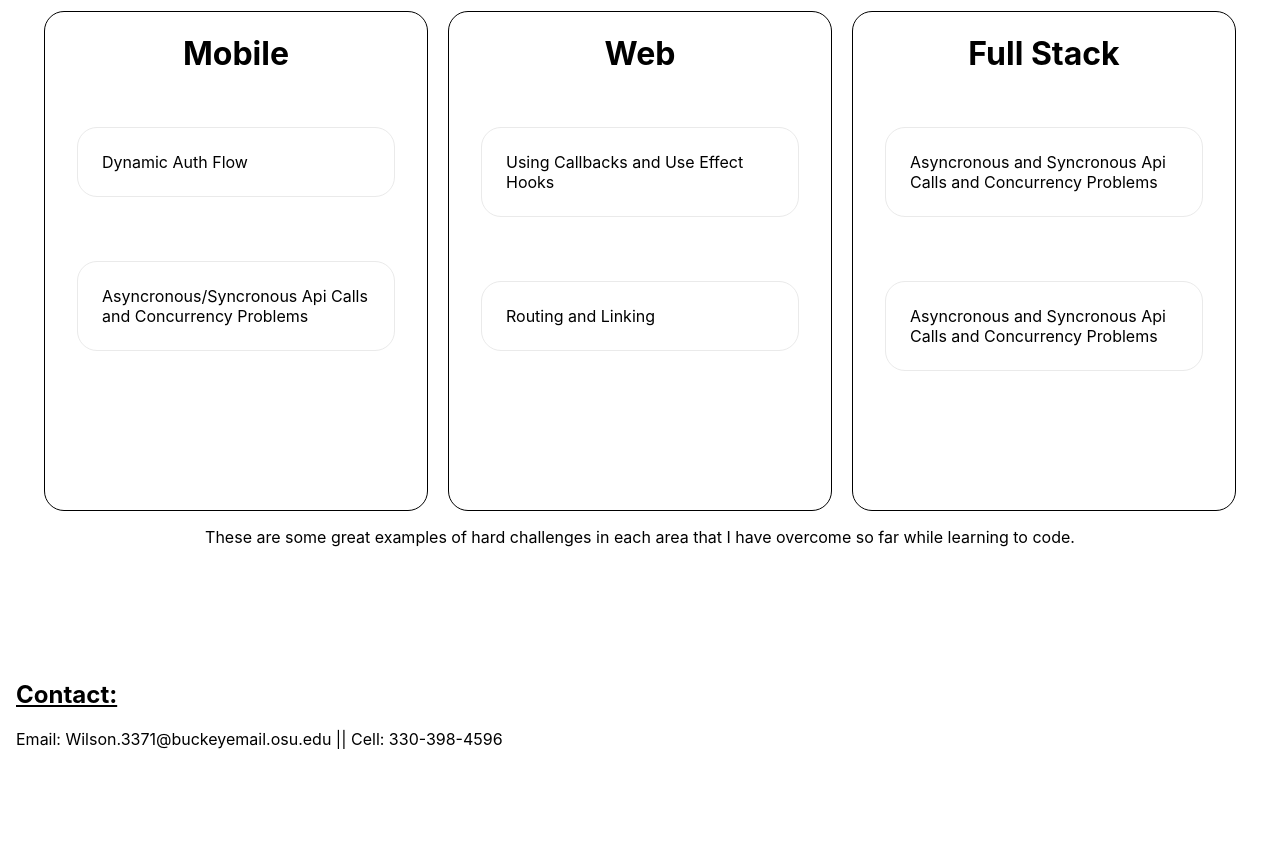
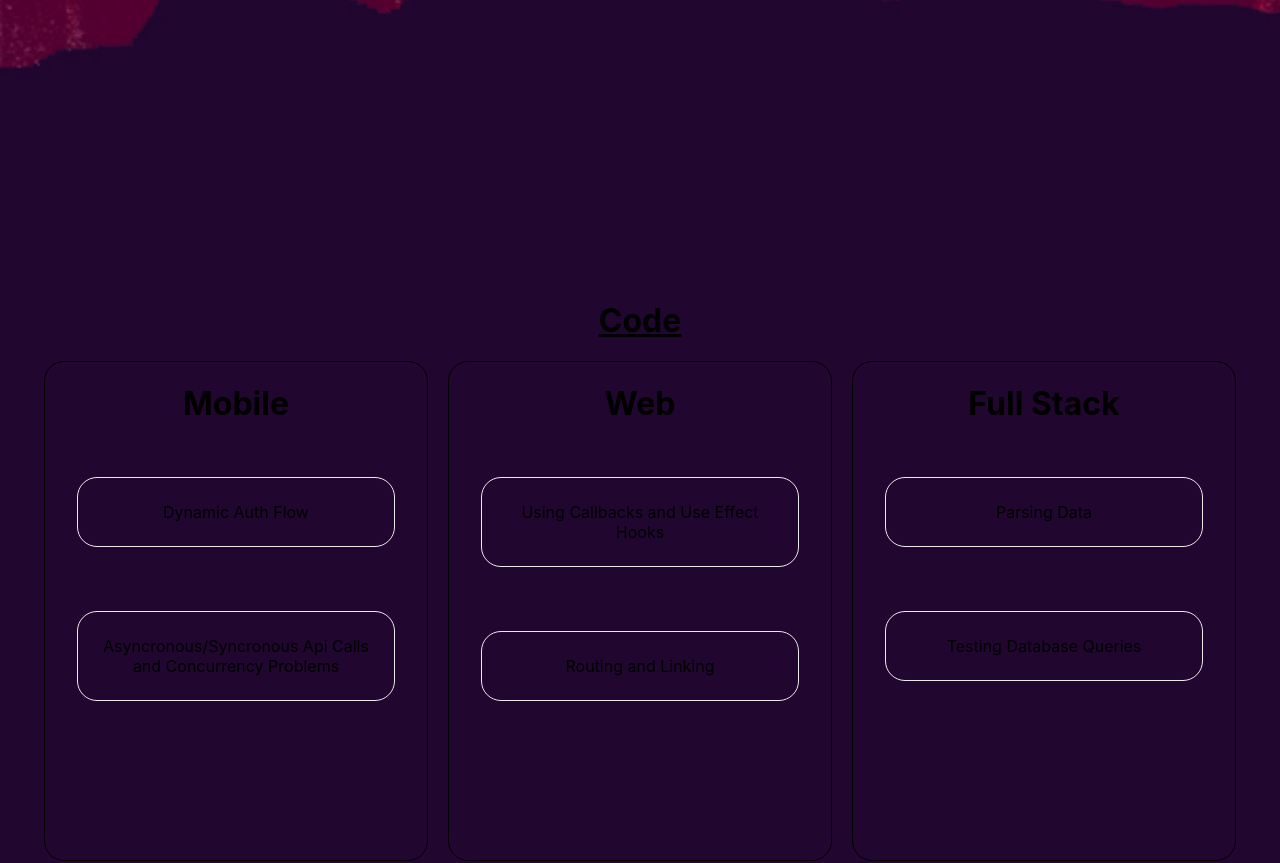
Before and after one commit to Hooper556/NewRepo, a Next.js app: page / in a window 1280 px wide. Shown: the part 2320-3183 px from the top of the page. Before the commit the page ends 3085 px from the top, so only its background shows below. Built offline with nearby package versions, Linux system fonts and the light colour scheme; grey boxes are pictures that could not be loaded.

Commit message:
Added Background Picture

```diff
--- a/pages/index.js
+++ b/pages/index.js
@@ -135,21 +135,17 @@ export default function Home() {
             </div>
             <div className={styles.secondaryPortfolioContainer}>
               <h1 className={styles.headerEditor}>Full Stack</h1>
-              <a href="https://www.google.com">
-                <div className={styles.cardTwo}>
-                  Asyncronous and Syncronous Api Calls and Concurrency Problems
-                </div>
+              <a href="https://github.com/Hooper556/Portfolio-Examples/blob/2c10a813540be5c07cfe4dc7c95f47074e83aaa1/Parsing%20Data">
+                <div className={styles.cardTwo}>Parsing Data</div>
               </a>
-              <a href="https://www.google.com">
-                <div className={styles.cardTwo}>
-                  Asyncronous and Syncronous Api Calls and Concurrency Problems
-                </div>
+              <a href="https://github.com/Hooper556/Portfolio-Examples/blob/2c10a813540be5c07cfe4dc7c95f47074e83aaa1/Testing">
+                <div className={styles.cardTwo}>Testing Database Queries</div>
               </a>
             </div>
           </div>
           <p>
-            These are some great examples of hard challenges in each area that I
-            have overcome so far while learning to code.
+            These are some great examples of hard challenges that I have
+            overcome so far while learning to code.
           </p>
         </div>
       </main>
--- a/styles/Home.module.css
+++ b/styles/Home.module.css
@@ -1,8 +1,12 @@
 .container {
-  padding: 0 0;
+  display: flex;
+  flex-direction: column;
+  width: 100%;
+  height: 100%;
+  background-image: url('/Possible portfolio picture.jpeg');
+  background-size: 1000vh;
+
 }
-
-
 .main {
   min-height: 100vh;
   padding: 4rem 0;
@@ -11,19 +15,23 @@
   flex-direction: column;
   justify-content: center;
   align-items: center;
+
 }
 
 .topNav{
   width: 100%;
-  height: 50px;
+  height: 25px;
+  border: 1px solid black
 }
 .pageContainer{
   width:100%;
-  height: 700px;
+  height: 100vh;
   align-items: center;
   justify-content: center;
   flex-direction: column;
   display: flex;
+
+
 }
 .pageContainerTwo{
   width:100%;
@@ -93,7 +101,7 @@
 .cardTwo {
   margin: 2rem;
   padding: 1.5rem;
-  text-align: left;
+  text-align: center;
   color: inherit;
   text-decoration: none;
   border: 1px solid #eaeaea;
```
Also changed, not shown: public/Possible Portfolio picture.jpeg (added).
